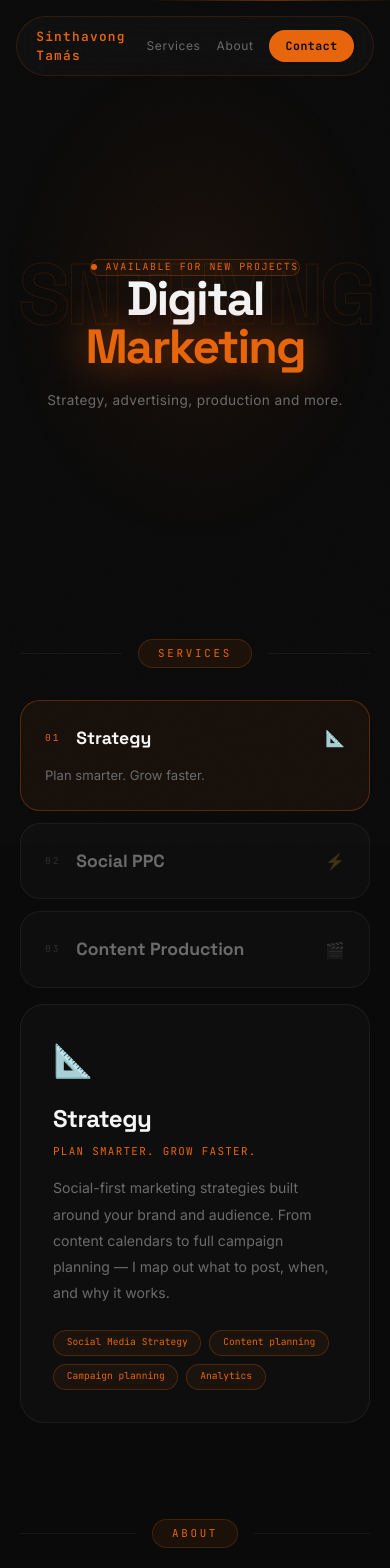
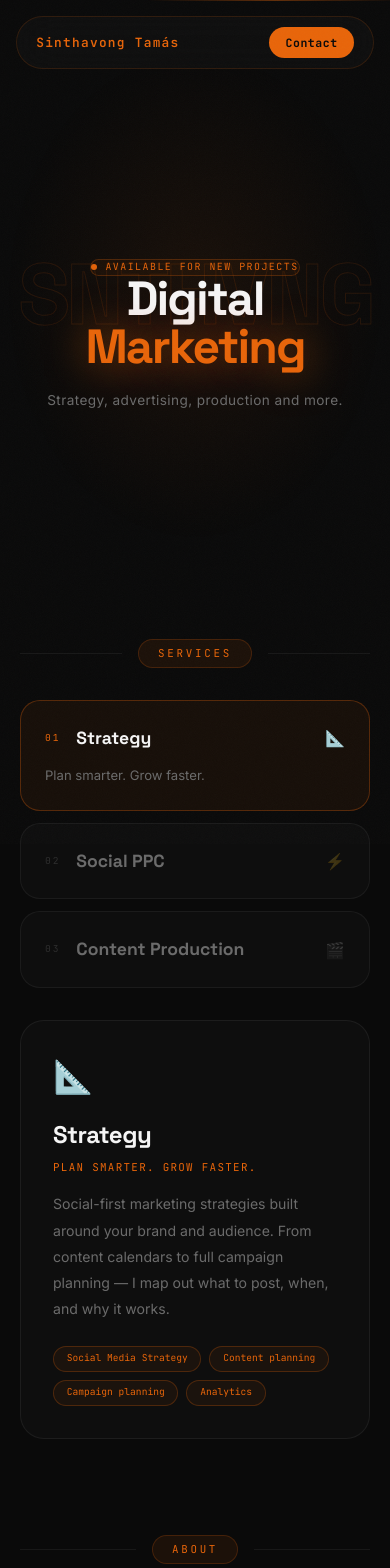
Before and after one commit to snthvng/tomi-weboldal, a Next.js app: page / in a window 390 px wide. Shown: the top 1568 px of the page. Built offline with nearby package versions, Linux system fonts and the light colour scheme.

Commit message:
mobile fix

```diff
--- a/app/components/About.tsx
+++ b/app/components/About.tsx
@@ -24,12 +24,9 @@ export default function About() {
           <div style={{ flex: 1, height: '1px', background: 'rgba(255,255,255,0.06)' }} />
         </div>
 
-        <div style={{
+        <div className="about-grid" style={{
           background: 'rgba(255,255,255,0.02)', border: '1px solid rgba(255,255,255,0.06)',
           borderRadius: '2rem', padding: '2rem',
-          display: 'grid',
-          gridTemplateColumns: 'repeat(auto-fit, minmax(min(100%, 300px), 1fr))',
-          gap: '2rem', alignItems: 'start'
         }}>
           {/* Left */}
           <div>
--- a/app/components/Navbar.tsx
+++ b/app/components/Navbar.tsx
@@ -13,12 +13,12 @@ export default function Navbar() {
         Sinthavong Tamás
       </span>
       <div style={{ display: 'flex', alignItems: 'center', gap: '1rem' }}>
-        <a href="#services" style={{ color: '#6B6B6B', fontSize: '0.75rem', letterSpacing: '0.05em', textDecoration: 'none' }}
+        <a href="#services" className="nav-hide" style={{ color: '#6B6B6B', fontSize: '0.75rem', letterSpacing: '0.05em', textDecoration: 'none' }}
           onMouseEnter={e => (e.currentTarget.style.color = '#F5F5F5')}
           onMouseLeave={e => (e.currentTarget.style.color = '#6B6B6B')}>
           Services
         </a>
-        <a href="#about" style={{ color: '#6B6B6B', fontSize: '0.75rem', letterSpacing: '0.05em', textDecoration: 'none' }}
+        <a href="#about" className="nav-hide" style={{ color: '#6B6B6B', fontSize: '0.75rem', letterSpacing: '0.05em', textDecoration: 'none' }}
           onMouseEnter={e => (e.currentTarget.style.color = '#F5F5F5')}
           onMouseLeave={e => (e.currentTarget.style.color = '#6B6B6B')}>
           About
--- a/app/components/Services.tsx
+++ b/app/components/Services.tsx
@@ -52,7 +52,7 @@ export default function Services() {
         </div>
 
         {/* Mobile: stacked cards / Desktop: two-column */}
-        <div style={{ display: 'grid', gridTemplateColumns: 'repeat(auto-fit, minmax(min(100%, 320px), 1fr))', gap: '1rem' }}>
+        <div className="services-grid">
 
           {/* Left — service list */}
           <div style={{ display: 'flex', flexDirection: 'column', gap: '0.75rem' }}>
--- a/app/globals.css
+++ b/app/globals.css
@@ -110,3 +110,29 @@ body {
 .scanline {
   animation: scanline 4s linear infinite;
 }
+
+/* Mobile layout */
+.about-grid, .services-grid {
+  display: grid;
+  grid-template-columns: 1fr 1fr;
+  gap: 2rem;
+  align-items: start;
+}
+
+.nav-links a.nav-hide {
+  display: inline;
+}
+
+@media (max-width: 640px) {
+  .about-grid, .services-grid {
+    grid-template-columns: 1fr;
+  }
+
+  .nav-hide {
+    display: none !important;
+  }
+
+  .navbar-inner {
+    padding: 0.5rem 1rem !important;
+  }
+}
```
